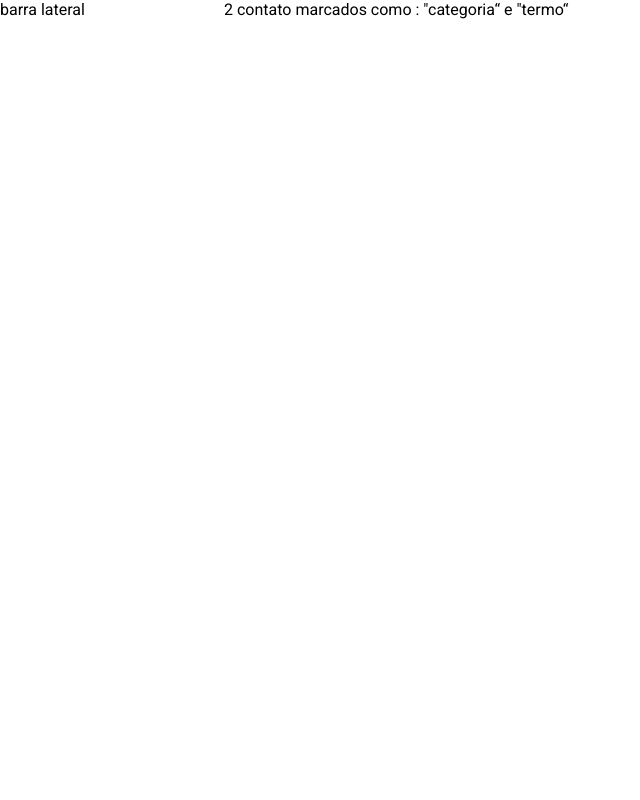
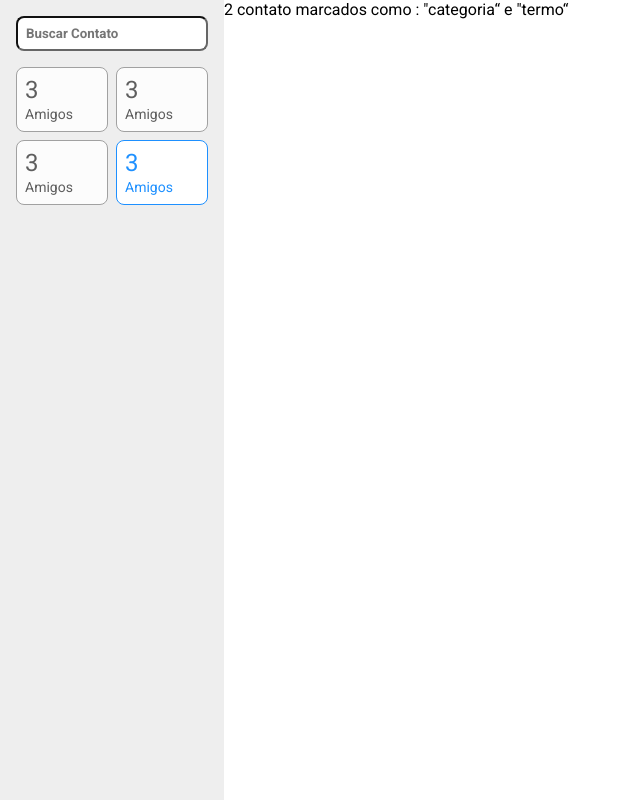
Before and after one commit to joao-carlos-dev/ListaDeContato, a React (Create React App) app: page / in a window 1280 px wide. Shown: the whole page, without its empty margins (0-640 px from the left). Built offline with nearby package versions, Linux system fonts and the light colour scheme.

Commit message:
estilizando a barra lateral

```diff
--- /dev/null
+++ b/src/components/FiltroCard/index.tsx
@@ -0,0 +1,13 @@
+import * as S from './styles'
+
+export type Props = {
+  ativo?: boolean
+}
+const FiltroCard = (props: Props) => (
+  <S.Card ativo={props.ativo}>
+    <S.Contador>3</S.Contador>
+    <S.Label>Amigos</S.Label>
+  </S.Card>
+)
+
+export default FiltroCard
--- /dev/null
+++ b/src/components/FiltroCard/styles.ts
@@ -0,0 +1,21 @@
+import styled from 'styled-components'
+
+import { Props } from '.'
+
+export const Card = styled.div<Props>`
+  padding: 8px;
+  border: 1px solid ${(props) => (props.ativo ? '#1e90ff' : '#a1a1a1')};
+  background-color: ${(props) => (props.ativo ? '#fff' : '#fcfcfc')};
+  color: ${(props) => (props.ativo ? '#1e90ff' : '#5e5e5e')};
+  border-radius: 8px;
+`
+
+export const Contador = styled.span`
+  font weight: bold;
+  font-size: 24px;
+  display: block;
+`
+
+export const Label = styled.span`
+  font-size: 14px;
+`
--- a/src/containers/BarraLateral/index.tsx
+++ b/src/containers/BarraLateral/index.tsx
@@ -1,3 +1,19 @@
-const BarraLateral = () => <aside>barra lateral</aside>
+import FiltroCard from '../../components/FiltroCard'
+
+import * as S from './styles'
+
+const BarraLateral = () => (
+  <S.Aside>
+    <div>
+      <S.Campo type="text" placeholder="Buscar Contato" />
+      <S.Filtros>
+        <FiltroCard />
+        <FiltroCard />
+        <FiltroCard />
+        <FiltroCard ativo />
+      </S.Filtros>
+    </div>
+  </S.Aside>
+)
 
 export default BarraLateral
--- /dev/null
+++ b/src/containers/BarraLateral/styles.ts
@@ -0,0 +1,24 @@
+import styled from 'styled-components'
+
+export const Aside = styled.aside`
+  padding: 16px;
+  background-color: #eee;
+  height: 100vh;
+`
+
+export const Filtros = styled.div`
+  display: grid;
+  grid-template-columns: 1fr 1fr;
+  grid-gap: 8px;
+  margin-top: 16px;
+`
+
+export const Campo = styled.input`
+  padding: 8px;
+  background-color: #fff;
+  border-radius: 8px;
+  font-weight: bold;
+  color: #666666;
+  border-color: #666666;
+  width: 100%;
+`
```
